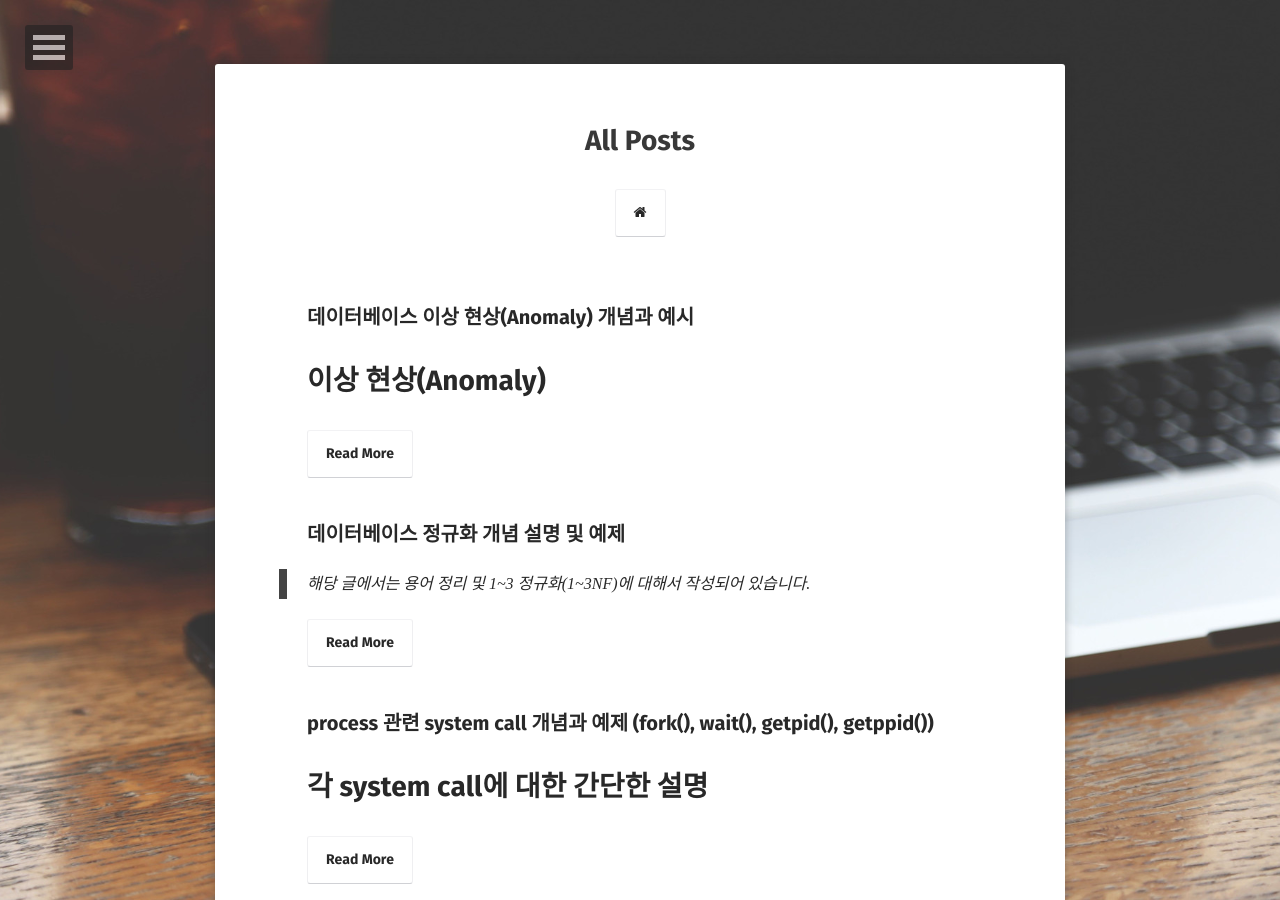
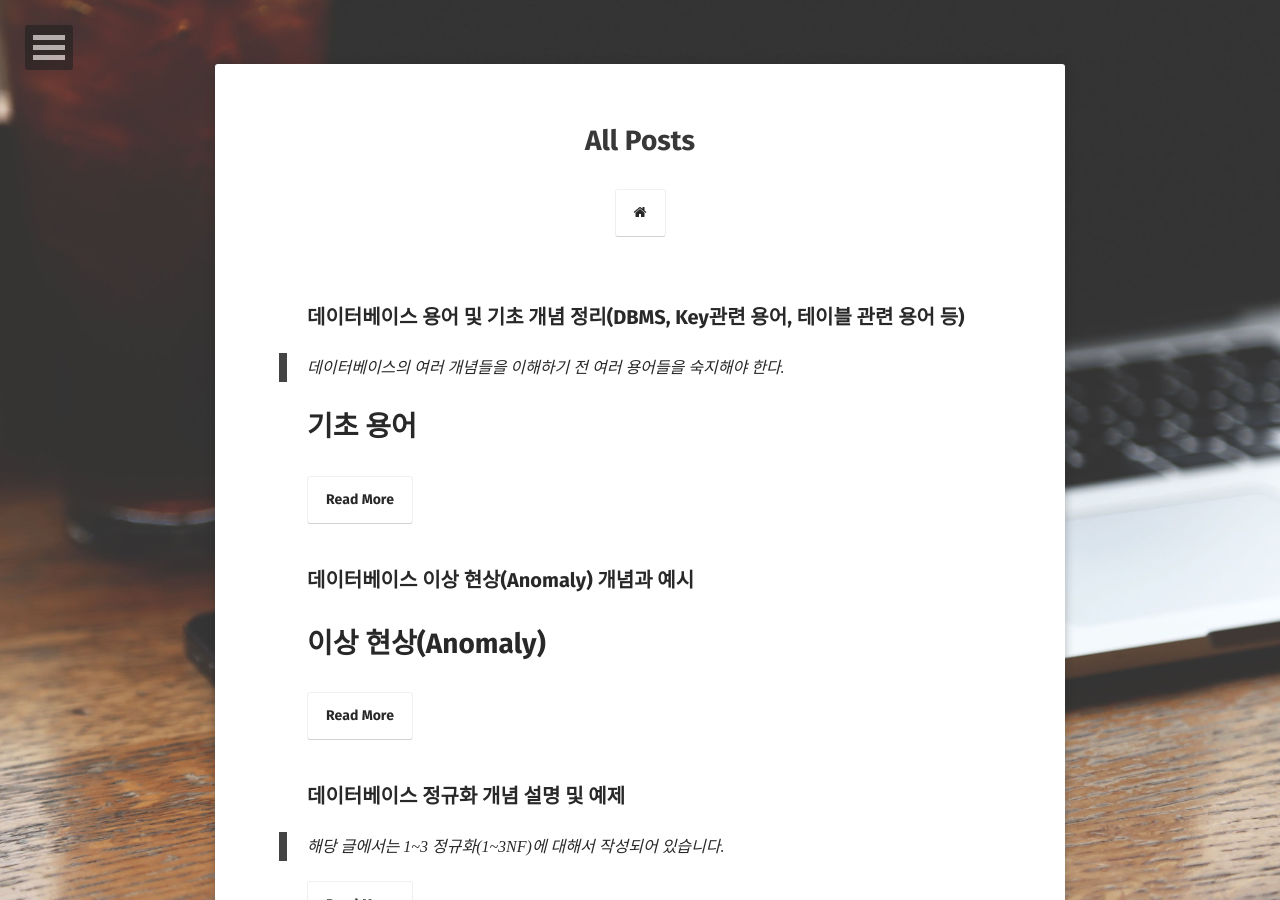
Before and after one commit to wkdtjsgur100/wkdtjsgur100.github.io, a Jekyll site: the page built from posts/index.md, in a window 1280 px wide and 900 px high. Built offline with Jekyll 4.4.1, drawn with Linux system fonts in a browser that asks for light colours; some web fonts are replaced; some of the changed lines change nothing that is shown.

Commit message:
Split db terms and normalization post

```diff
--- a/_posts/2018-12-02-database-normalization.md
+++ b/_posts/2018-12-02-database-normalization.md
@@ -7,37 +7,11 @@ tags: [ 'database' ]
 comments: true
 ---
 
-> 해당 글에서는 용어 정리 및 1~3 정규화(1~3NF)에 대해서 작성되어 있습니다.
+> 해당 글에서는 1~3 정규화(1~3NF)에 대해서 작성되어 있습니다.
 
 # 용어 정리
 
-정규화에 대한 설명에 앞서 데이터베이스와 관련된 용어를 알아야 할 필요가 있다.(이를 기반으로 설명하기 때문) 따라서 아래 그림을 보고 도메인, 속성, 릴레이션, 튜플 등에 대한 용어를 숙지하자.
-
-![용어 정리](http://dl.dropbox.com/s/7wuch5scloueeza/%EC%8A%A4%ED%81%AC%EB%A6%B0%EC%83%B7%202018-12-02%2017.16.29.png)
-
-- Relation(= Table): 관계형 데이터베이스(RDBMS)에서 정보를 구분하여 저장하는 기본 단위를 말한다. 예로 부서에 관한 정보를 저장하는 부서 Relation(혹은 부서 Table)이 있다.
-- Domain(도메인): Relation에서 각각의 속성(Attribute)들이 취할 수 있는 같은 타입의 원자 값들의 집합.
-- Atomic Value(원자 값): 더 이상 분리될 수 없는 값.
-
-# 키(Key)
-
-한 Relation에서 각각의 tuple(행)을 유일하게 식별하기 위해 사용하는 하나 혹은 그 이상의 속성들의 집합.
-
-## 유일성과 최소성
-
-- 유일성: 하나의 키로 어떠한 행을 바로 찾아낼 수 있는 성질. ex) 주민등록번호
-- 최소성: 레코드를 식별하는데 꼭 필요한 속성들로만 구성되어 있는 성질. ex) {주민등록번호 + 학번}은 최소성을 만족시키지 않는다. 주민등록번호로만 tuple(행)을 구분할 수 있기 때문.
-
-## 키의 종류
-
-- 슈퍼 키(Super Key): **유일성을 만족하는 키.** 예를 들면, {학번 + 이름}, {주민등록번호 + 학번}
-- 복합 키(Composite Key): **2개 이상의 속성(attribute)를 사용한 키.**
-- 후보 키(Candidate key): **유일성과 최소성을 만족하는 키.** 기본키가 될 수 있는 후보이기 때문에 후보키라고 불린다. 예를 들면, 주민등록번호, 학번 등
-- 기본 키(Primary key): **후보 키에서 선택된 키.** NULL값이 들어갈 수 없으며, 기본키로 선택된 속성(Attribute)은 동일한 값이 들어갈 수가 없다.
-- 대체 키(Surrogate key): **후보 키 중에 기본 키로 선택되지 않은 키.**
-
-아래는 이해를 돕기 위한 그림이다.
-![키 개념](http://dl.dropbox.com/s/l51vuclpeqkdmwr/%EC%8A%A4%ED%81%AC%EB%A6%B0%EC%83%B7%202018-12-04%2014.33.19.png)
+정규화에 대한 설명에 앞서 데이터베이스와 관련된 용어를 알아야 할 필요가 있다.(이를 기반으로 설명하기 때문) 따라서 용어에 대해서 잘 숙지하지 못한 사람은 [이 포스트](https://wkdtjsgur100.github.io/database-terms)를 먼저 참고하자.
 
 # 데이터베이스 정규화
 
@@ -129,4 +103,3 @@ comments: true
 - Wikipedia First Normal Form(http://en.wikipedia.org/wiki/First_normal_form)
 - Wikipedia Second Normal Form(http://en.wikipedia.org/wiki/Second_normal_form)
 - Wikipedia Third Normal Form(http://en.wikipedia.org/wiki/Third_normal_form)
-- 용어정리(http://dev-ahn.tistory.com/66)
--- /dev/null
+++ b/_posts/2018-12-24-database-terms.md
@@ -0,0 +1,55 @@
+---
+layout: post
+section-type: post
+title: 데이터베이스 용어 및 기초 개념 정리(DBMS, Key관련 용어, 테이블 관련 용어 등)
+category: database
+tags: [ 'database' ]
+comments: true
+---
+
+> 데이터베이스의 여러 개념들을 이해하기 전 여러 용어들을 숙지해야 한다.
+
+# 기초 용어
+
+- 엔티티(Entity): **사람, 장소, 사물, 사건 등과 같이 독립적으로 존재하면서 고유하게 식별이 가능한 실세계의 객체이다.** 예를 들어, 사원번호가 2106이고 이름이 김창섭인 사원, 과목 코드가 CS372인 운영체제 등이 있다. 이렇게 실체가 있는 것 뿐만 아니라 추상적인 것도 있다. 프로젝트 번호가 P101인 프로젝트, 학과 번호가 D315인 학과는 추상적인 개념의 엔티티가 될 수 있다.
+- 스키마(Schema): 데이터를 설명하는 데이터. 메타데이터(Metadata)라고도 한다. 예를 들어 `홍길동, 1993-04-02`이라는 데이터가 있을 경우에 이는 `이름, 생일` 이라는 스키마로 설명할 수 있다.
+
+# 테이블(Relation) 관련 용어
+
+![용어 정리](http://dl.dropbox.com/s/7wuch5scloueeza/%EC%8A%A4%ED%81%AC%EB%A6%B0%EC%83%B7%202018-12-02%2017.16.29.png)
+그림 출처: http://dev-ahn.tistory.com/66
+
+- Relation(= Table): 관계형 데이터베이스(RDBMS)에서 정보를 구분하여 저장하는 기본 단위를 말한다. 예로 부서에 관한 정보를 저장하는 부서 Relation(혹은 부서 Table)이 있다.
+- Domain(도메인): Relation에서 각각의 속성(Attribute)들이 취할 수 있는 같은 타입의 원자 값들의 집합.
+- Atomic Value(원자 값): 더 이상 분리될 수 없는 값.
+
+# Key
+
+- 키(Key): 한 Relation에서 각각의 tuple(행)을 유일하게 식별하기 위해 사용하는 하나 혹은 그 이상의 속성들의 집합.
+
+## 유일성과 최소성
+
+- 유일성: 하나의 키로 어떠한 행을 바로 찾아낼 수 있는 성질. ex) 주민등록번호
+- 최소성: 레코드를 식별하는데 꼭 필요한 속성들로만 구성되어 있는 성질. ex) {주민등록번호 + 학번}은 최소성을 만족시키지 않는다. 주민등록번호로만 tuple(행)을 구분할 수 있기 때문.
+
+## 키의 종류
+
+- 슈퍼 키(Super Key): **유일성을 만족하는 키.** 예를 들면, {학번 + 이름}, {주민등록번호 + 학번}
+- 복합 키(Composite Key): **2개 이상의 속성(attribute)를 사용한 키.**
+- 후보 키(Candidate key): **유일성과 최소성을 만족하는 키.** 기본키가 될 수 있는 후보이기 때문에 후보키라고 불린다. 예를 들면, 주민등록번호, 학번 등
+- 기본 키(Primary key): **후보 키에서 선택된 키.** NULL값이 들어갈 수 없으며, 기본키로 선택된 속성(Attribute)은 동일한 값이 들어갈 수가 없다.
+- 대체 키(Surrogate key): **후보 키 중에 기본 키로 선택되지 않은 키.**
+- 외래 키(Foreign Key): **어떤 테이블(Relation) 간의 기본 키(Primary key)를 참조하는 속성이다.** 테이블(Relation)들 간의 관계를 나타내기 위해서 사용된다.
+
+아래는 이해를 돕기 위한 그림이다.
+![키 개념](http://dl.dropbox.com/s/l51vuclpeqkdmwr/%EC%8A%A4%ED%81%AC%EB%A6%B0%EC%83%B7%202018-12-04%2014.33.19.png)
+
+# DBMS(Database Management System)
+
+데이터베이스를 관리하는 시스템은 여러 종류가 있다. 예전에 쓰이던 시스템에서 최근까지 쓰이는 DBMS에 대해 알아보자. 아래에서 RDBMS, No-SQL이 최근 대부분의 DBMS를 차지하고 있다.
+
+- HDBMS(Hierachical DBMS): 계층적인 형태의 DBMS. 초기 세팅이 변화하면 이에 대처하기가 힘들어 잘 쓰이지 않음. 초기 DBMS의 형태.
+- NDBMS(Network DBMS): 구성과 설계가 복잡하고 데이터 종속성을 해결하지 못함.
+- RDBMS(Relational DBMS, 관계형 데이터베이스 관리 시스템): 테이블과 테이블의 관계를 기반으로 하는 가장 범용적인 데이터베이스 관리 시스템. 데이터의 일관성(Consistency)를 보장함. MySQL, Oracle, SQLite 등이 있음.
+- ODBMS(Object-Oriented DBMS): 정보를 객체의 형태로 표현하는 DBMS.
+- No-SQL(Not-Only SQL): 데이터 간의 관계를 설정하지 않고 유연한 테이블 스키마를 가진다. 대용량 데이터/분산 처리에 적합하다는 장점이 있지만 데이터 일관성(Consistency)이 항상 보장되지 않는 단점이 있다. MongoDB, HBase, Cassandra, Redis 등이 있다.
```
